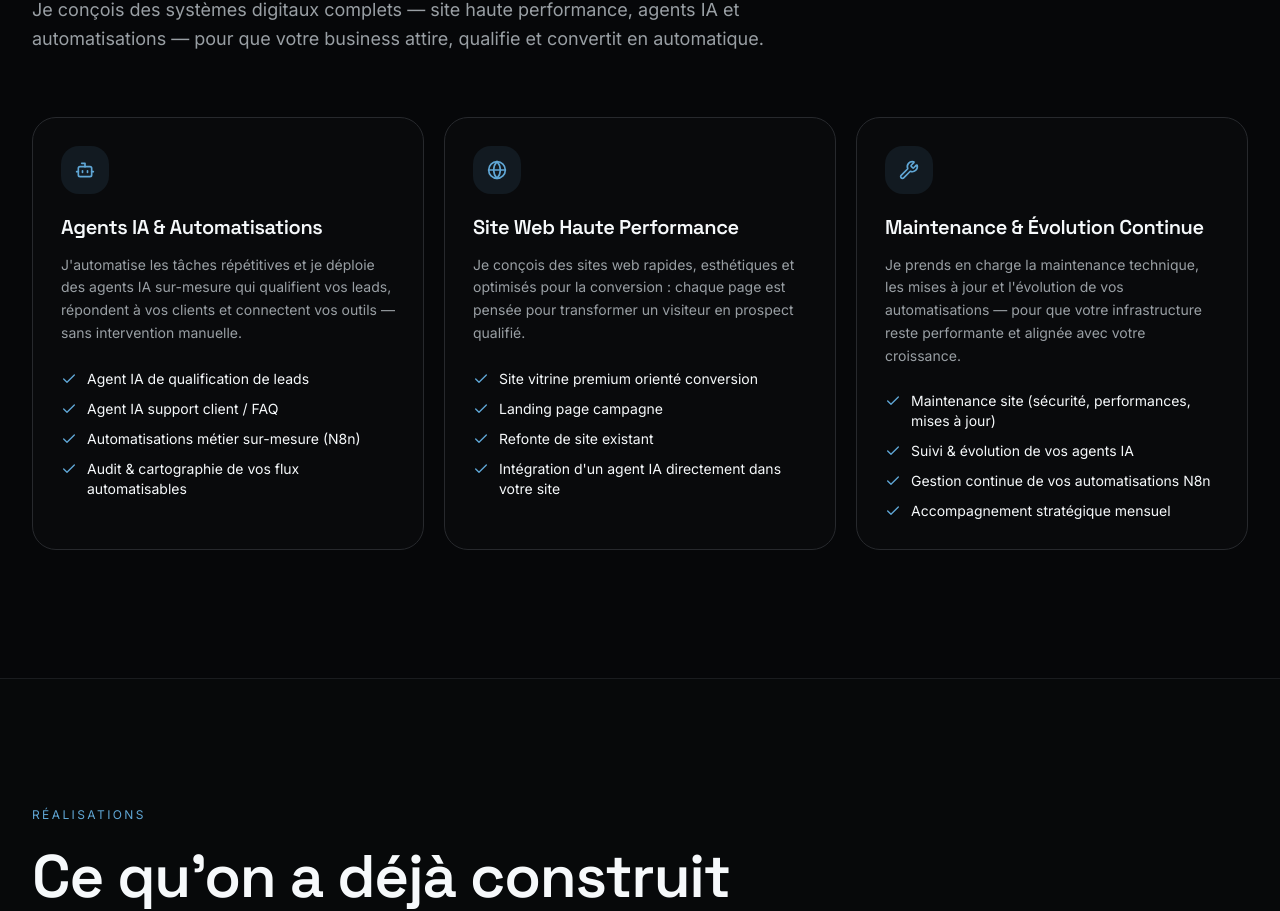
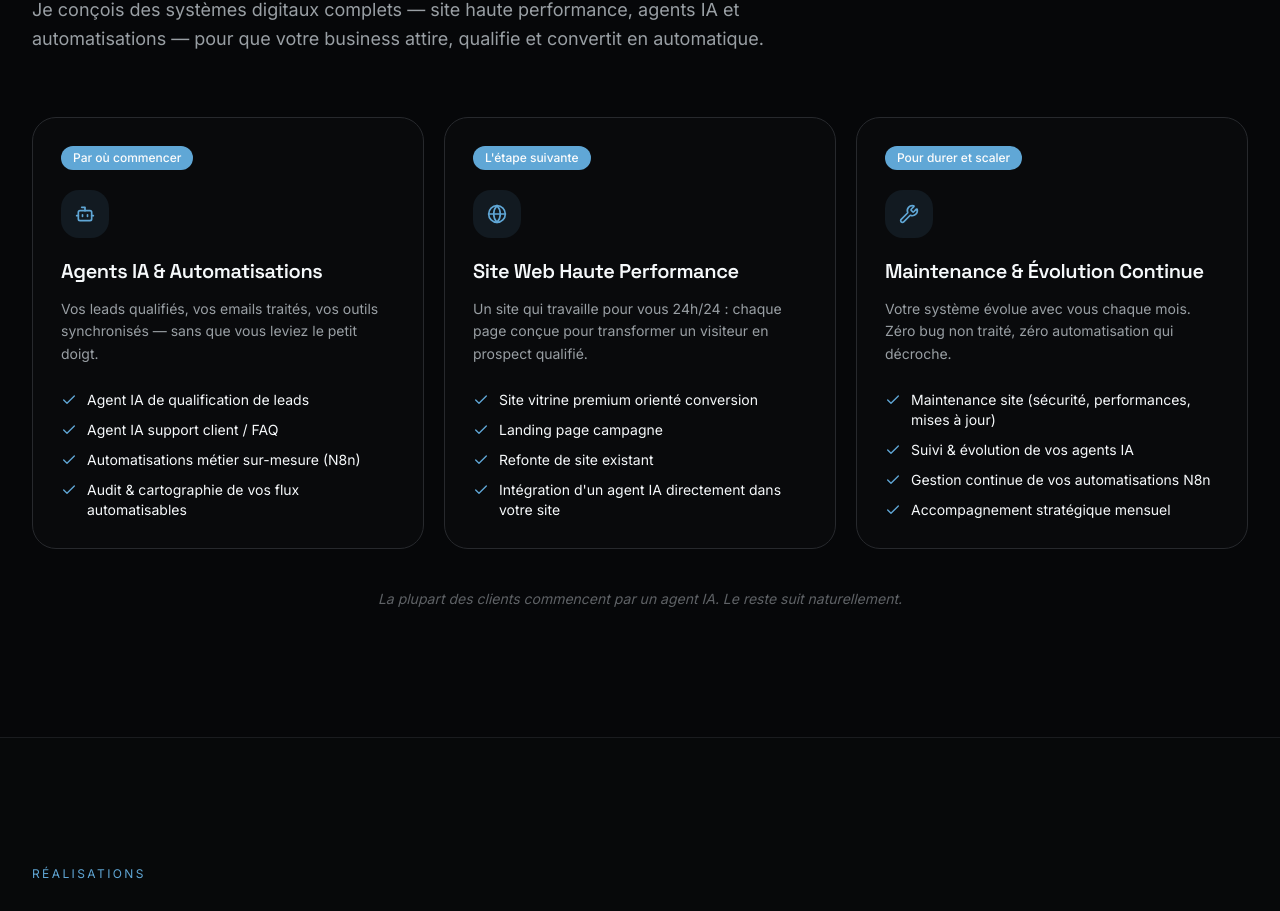
Before and after one commit to adrienvidal/agence-ia, a Next.js app: page / in a window 1280 px wide. Shown: the part 2290-3201 px from the top of the page. Built offline with nearby package versions, Linux system fonts and the light colour scheme.

Commit message:
feat: add badges to services and include SERVICES_LIAISON text

```diff
--- a/components/ServicesSection.tsx
+++ b/components/ServicesSection.tsx
@@ -2,7 +2,7 @@
 
 import { motion } from "framer-motion";
 import { Bot, Globe, Wrench, Check, LucideIcon } from "lucide-react";
-import { SERVICES_SECTION, SERVICES } from "@/lib/data";
+import { SERVICES_SECTION, SERVICES, SERVICES_LIAISON } from "@/lib/data";
 
 const ICONS: Record<string, LucideIcon> = { Bot, Globe, Wrench };
 
@@ -40,7 +40,11 @@ export function ServicesSection() {
                 transition={{ duration: 0.5, delay: i * 0.1 }}
                 className="group flex flex-col rounded-3xl border border-border bg-surface/40 p-7 transition hover:border-primary/40 hover:-translate-y-1"
               >
-                <div className="grid h-12 w-12 shrink-0 place-items-center rounded-xl bg-primary/10 text-primary transition group-hover:bg-primary group-hover:text-primary-foreground">
+                <span className="self-start rounded-full bg-primary px-3 py-1 text-xs font-medium text-primary-foreground">
+                  {service.badge}
+                </span>
+
+                <div className="mt-5 grid h-12 w-12 shrink-0 place-items-center rounded-xl bg-primary/10 text-primary transition group-hover:bg-primary group-hover:text-primary-foreground">
                   <Icon className="h-5 w-5" />
                 </div>
 
@@ -64,6 +68,16 @@ export function ServicesSection() {
             );
           })}
         </div>
+
+        <motion.p
+          initial={{ opacity: 0, y: 12 }}
+          whileInView={{ opacity: 1, y: 0 }}
+          viewport={{ once: true }}
+          transition={{ duration: 0.5, delay: 0.3 }}
+          className="mt-10 text-center text-sm italic text-muted-foreground/60"
+        >
+          {SERVICES_LIAISON}
+        </motion.p>
       </div>
     </section>
   );
--- a/lib/data.ts
+++ b/lib/data.ts
@@ -157,10 +157,11 @@ export const SERVICES_SECTION = {
 
 export const SERVICES = [
   {
+    badge: "Par où commencer",
     icon: "Bot",
     name: "Agents IA & Automatisations",
     description:
-      "J'automatise les tâches répétitives et je déploie des agents IA sur-mesure qui qualifient vos leads, répondent à vos clients et connectent vos outils — sans intervention manuelle.",
+      "Vos leads qualifiés, vos emails traités, vos outils synchronisés — sans que vous leviez le petit doigt.",
     items: [
       "Agent IA de qualification de leads",
       "Agent IA support client / FAQ",
@@ -169,10 +170,11 @@ export const SERVICES = [
     ],
   },
   {
+    badge: "L'étape suivante",
     icon: "Globe",
     name: "Site Web Haute Performance",
     description:
-      "Je conçois des sites web rapides, esthétiques et optimisés pour la conversion : chaque page est pensée pour transformer un visiteur en prospect qualifié.",
+      "Un site qui travaille pour vous 24h/24 : chaque page conçue pour transformer un visiteur en prospect qualifié.",
     items: [
       "Site vitrine premium orienté conversion",
       "Landing page campagne",
@@ -181,10 +183,11 @@ export const SERVICES = [
     ],
   },
   {
+    badge: "Pour durer et scaler",
     icon: "Wrench",
     name: "Maintenance & Évolution Continue",
     description:
-      "Je prends en charge la maintenance technique, les mises à jour et l'évolution de vos automatisations — pour que votre infrastructure reste performante et alignée avec votre croissance.",
+      "Votre système évolue avec vous chaque mois. Zéro bug non traité, zéro automatisation qui décroche.",
     items: [
       "Maintenance site (sécurité, performances, mises à jour)",
       "Suivi & évolution de vos agents IA",
@@ -193,6 +196,9 @@ export const SERVICES = [
     ],
   },
 ];
+
+export const SERVICES_LIAISON =
+  "La plupart des clients commencent par un agent IA. Le reste suit naturellement.";
 
 export const PAIN_SECTION = {
   label: "Diagnostic",
```
